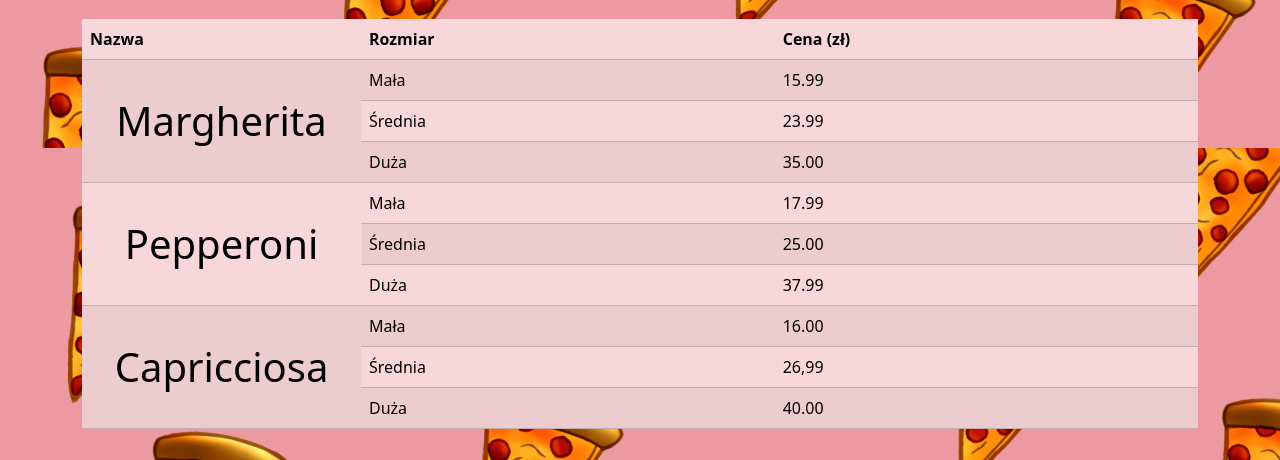
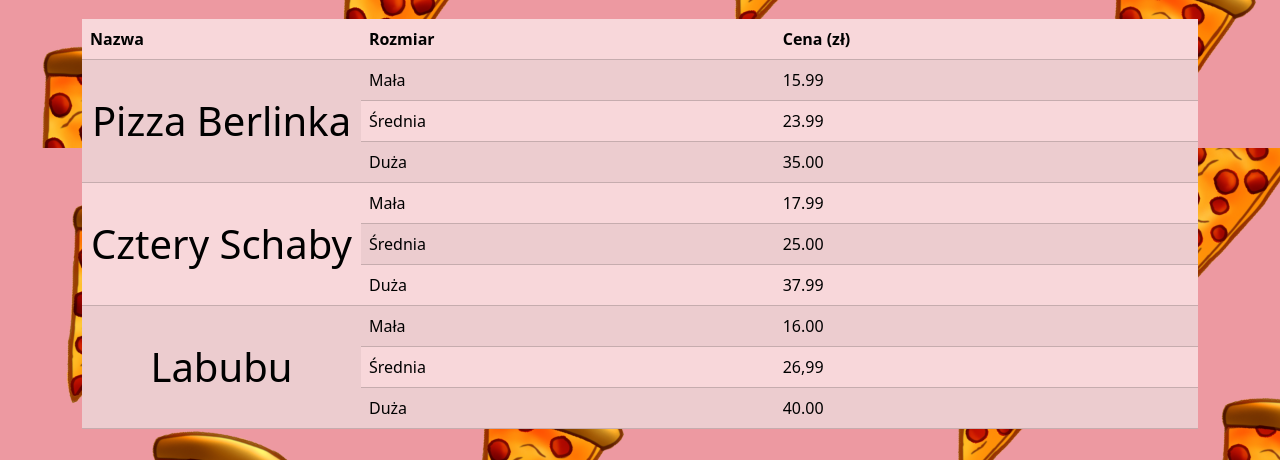
Before and after one commit to KolDan2/Zadanie-Bootstrap, a plain HTML site: page index.html in a window 1280 px wide. Shown: the part 492-952 px from the top of the page. Drawn offline with nearby package versions, Linux system fonts and the light colour scheme.

Commit message:
IdeSpać

```diff
--- a/index.html
+++ b/index.html
@@ -59,7 +59,7 @@ pomocnicze: bg-danger, bg-opacity-50, bg-light, bg-dark, text-center, w-50, mx-a
     </thead>
     <tbody>
       <tr>
-        <td rowspan="3" class="text-center align-middle fs-1 w-25">Margherita</td>
+        <td rowspan="3" class="text-center align-middle fs-1 w-25">Pizza Berlinka</td>
         <td>Mała</td>
         <td>15.99</td>
       </tr>
@@ -72,7 +72,7 @@ pomocnicze: bg-danger, bg-opacity-50, bg-light, bg-dark, text-center, w-50, mx-a
         <td>35.00</td>
       </tr>
       <tr>
-        <td rowspan="3" class="text-center align-middle fs-1 w-25">Pepperoni</td>
+        <td rowspan="3" class="text-center align-middle fs-1 w-25">Cztery Schaby</td>
         <td>Mała</td>
         <td>17.99</td>
       </tr>
@@ -85,7 +85,7 @@ pomocnicze: bg-danger, bg-opacity-50, bg-light, bg-dark, text-center, w-50, mx-a
         <td>37.99</td>
       </tr>
       <tr>
-        <td rowspan="3" class="text-center align-middle fs-1 w-25">Capricciosa</td>
+        <td rowspan="3" class="text-center align-middle fs-1 w-25">Labubu</td>
         <td>Mała</td>
         <td>16.00</td>
       </tr>
```
